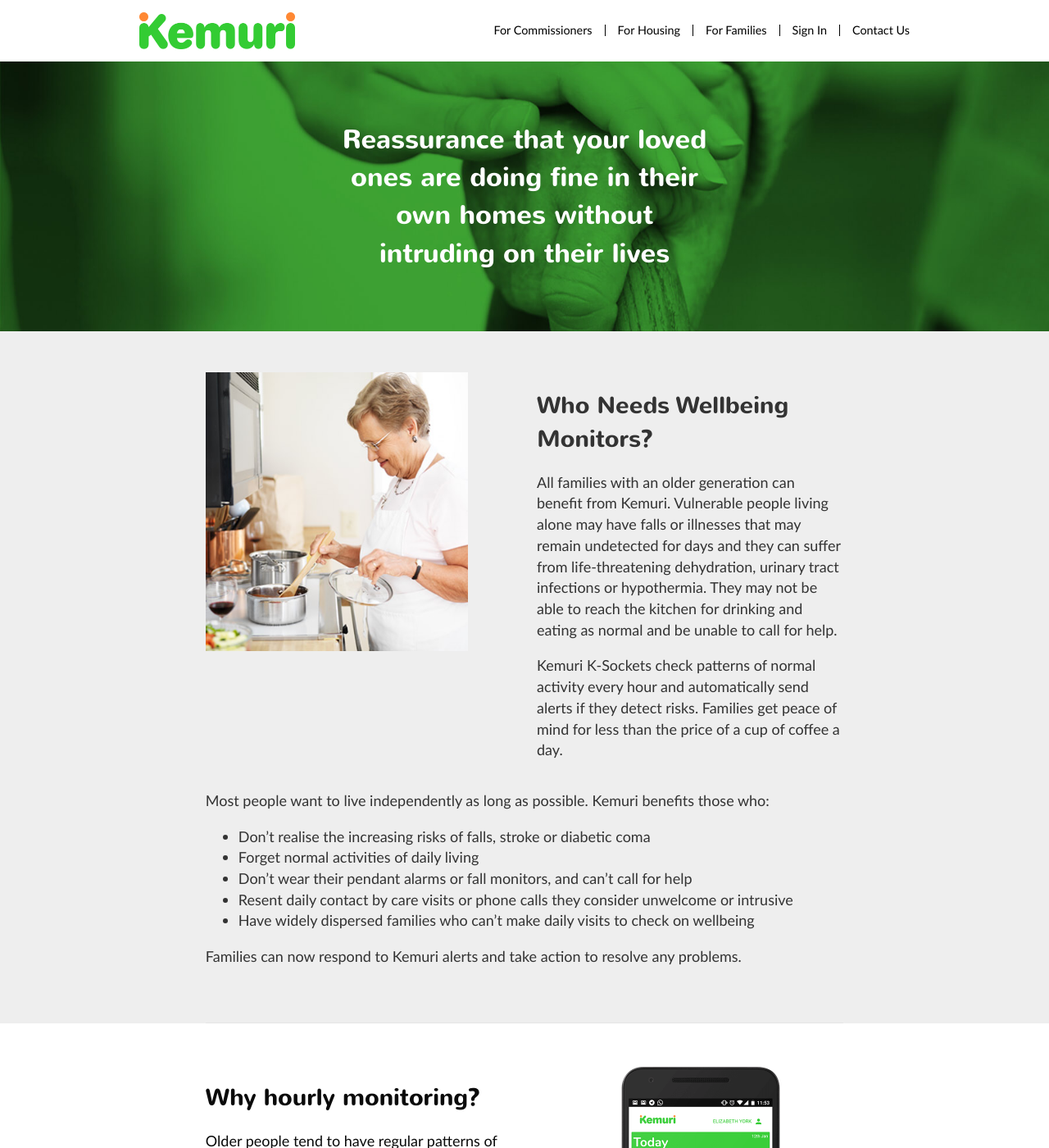
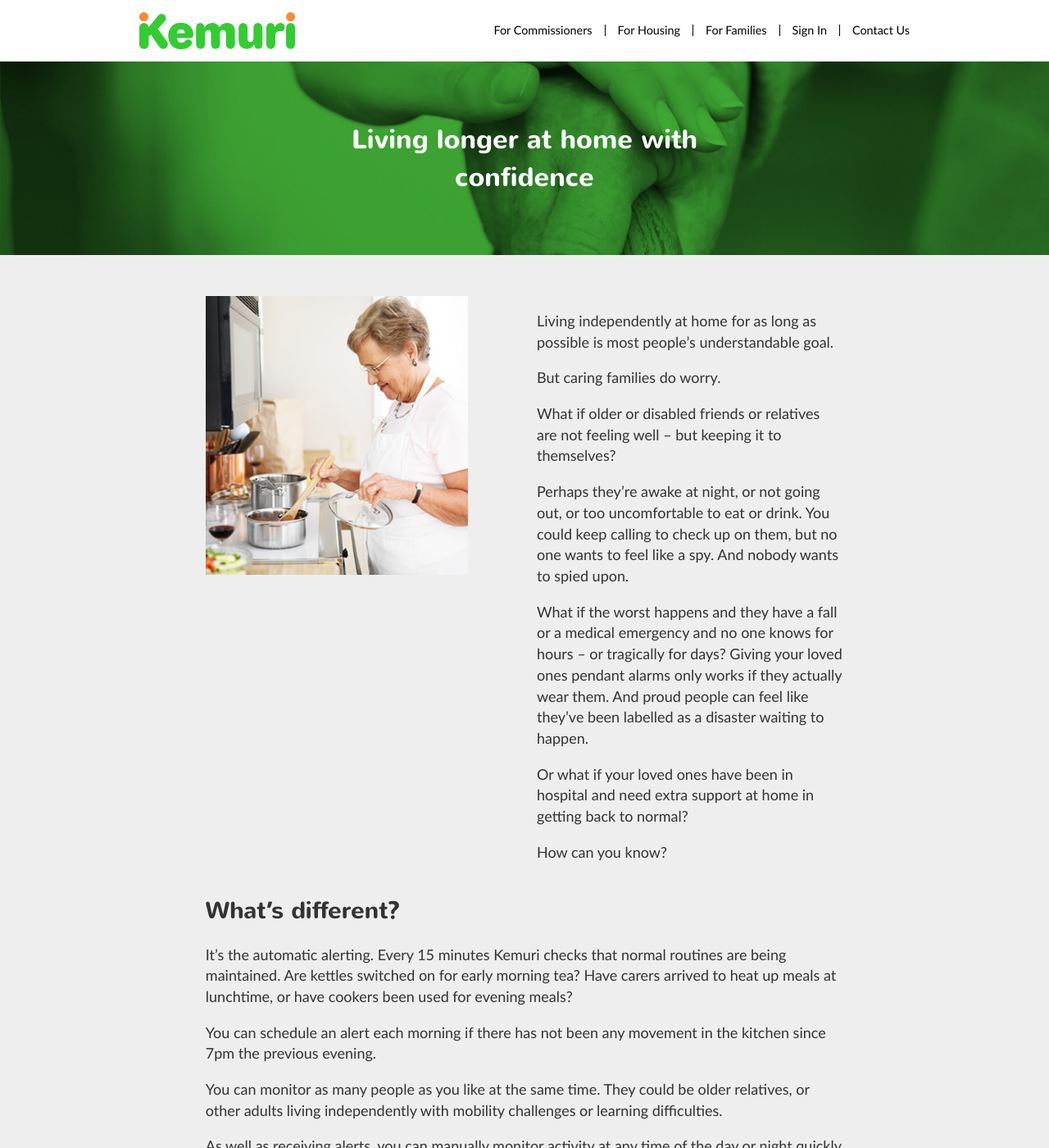
Before and after one commit to intelligentlilli/kemurisense.github.io, a Jekyll site: the page built from telecare-for-family.html, in a window 1280 px wide and 1400 px high. Shown: the whole window at 82% size. Built offline with Jekyll 4.4.1, drawn with Linux system fonts in a browser that asks for light colours; some of the changed text lies outside the part shown.

Commit message:
Reduce the home page to the new essentials

```diff
--- a/css/style.scss
+++ b/css/style.scss
@@ -383,23 +383,23 @@
 
 
 
-.post blockquote>p {
+blockquote>p {
 	font-style:italic;
 	quotes: "“" "”" "‘" "’";
 	margin-bottom:0;
 	padding-right:2em;
 }
 
-.post blockquote>p:before {
+blockquote>p:before {
     content: open-quote;
 }
-.post blockquote>p:after {
+blockquote>p:after {
     content: close-quote;
 }
-.post blockquote>footer {
+blockquote>footer {
 	text-align:right;
 }
-.post blockquote>footer:before {
+blockquote>footer:before {
     content: " - ";
 }
 
--- a/telecare-for-family.html
+++ b/telecare-for-family.html
@@ -12,7 +12,7 @@
   <div class="container">
     <div class="row">
       <div class="col-md-6 col-md-push-3 col-sm-8 col-sm-push-2 text-center">
-        <h1 style="text-align: center;">Reassurance that your loved ones are doing fine in their own homes without intruding on their lives</h1>
+        <h1 style="text-align: center;">Living longer at home with confidence</h1>
       </div>
     </div>
   </div>
@@ -28,9 +28,12 @@
         <img height="340" src="{{ site.baseurl }}/images/kemuri_well-being-396x420.jpg" class="" alt="" title="">
       </div>
       <div class="col-md-5 col-md-push-1">
-        <h2>Who Needs Wellbeing Monitors?</h2>
-        <p>All families with an older generation can benefit from Kemuri. Vulnerable people living alone may have falls or illnesses that may remain undetected for days and they can suffer from life-threatening dehydration, urinary tract infections or hypothermia. They may not be able to reach the kitchen for drinking and eating as normal and be unable to call for help.</p>
-        <p>Kemuri K-Sockets check patterns of normal activity every hour and automatically send alerts if they detect risks. Families get peace of mind for less than the price of a cup of coffee a day.</p>
+        <p>Living independently at home for as long as possible is most people’s understandable goal.</p>
+        <p>But caring families do worry.</p>
+        <p>What if older or disabled friends or relatives are not feeling well – but keeping it to themselves?</p>  Perhaps they’re awake at night, or not going out, or too uncomfortable to eat or drink. You could keep calling to check up on them, but no one wants to feel like a spy. And nobody wants to spied upon.
+        <p>What if the worst happens and they have a fall or a medical emergency and no one knows for hours – or tragically for days? Giving your loved ones pendant alarms only works if they actually wear them. And proud people can feel like they’ve been labelled as a disaster waiting to happen.</p>
+        <p>Or what if your loved ones have been in hospital and need extra support at home in getting back to normal?</p>
+        <p>How can you know?</p>
 
       </div>
     </div>
@@ -38,15 +41,13 @@
 
     <div class="row">
       <div class="col-md-10 col-md-push-1">
-        <p>Most people want to live independently as long as possible. Kemuri benefits those who:</p>
-        <ul style="list-style-type: disc">
-          <li>Don’t realise the increasing risks of falls, stroke or diabetic coma  </li>
-          <li>Forget normal activities of daily living</li>
-          <li>Don’t wear their pendant alarms or fall monitors, and can’t call for help  </li>
-          <li>Resent daily contact by care visits or phone calls they consider unwelcome or intrusive</li>
-          <li>Have widely dispersed families who can’t make daily visits to check on wellbeing</li>
-        </ul>
-        <p>Families can now respond to Kemuri alerts and take action to resolve any problems.</p>
+        <h2>What’s different?</h2>
+        <p>It’s the automatic alerting. Every 15 minutes Kemuri checks that normal routines are being maintained. Are kettles switched on for early morning tea? Have carers arrived to heat up meals at lunchtime, or have cookers been used for evening meals? </p>
+        <p>You can schedule an alert each morning if there has not been any movement in the kitchen since 7pm the previous evening.  </p>
+        <p>You can monitor as many people as you like at the same time. They could be older relatives, or other adults living independently with mobility challenges or learning difficulties. </p>
+        <p>As well as receiving alerts, you can manually monitor activity at any time of the day or night quickly and easily - without having to interrupt anybody’s daily life. You can see when appliances are being used, or check that when someone’s gone out for the day they have returned home safely. You then choose whether to get in touch with people to find out if there have been any problems.</p>
+        <p>And it’s all possible through the wonders of intelligent power sockets. </p>
+
       </div>
     </div>
   </div>
@@ -57,28 +58,12 @@
   <div class="container featured">
     <div class="row">
       <div class="col-md-5 col-md-push-1">
-        <h2>Why hourly monitoring?</h2>
-        <p>Older people tend to have regular patterns of activity during the day. Use of kettles and cooking appliances can be predicted by Kemuri’s machine learning system. It checks every hour for changes from normal patterns. Alerts may be sent as soon as the number of changes in a day is significantly higher than normal. Nobody should be left unattended for more than a few hours.</p>
+        <h2>Plug in and go</h2>
+        <p>Start with the Kemuri extension sockets. Simply plug them into wall sockets before plugging in kitchen appliances used for eating and drinking, such as kettles, coffee makers, microwaves and toasters.  Kemuri sockets collect information round the clock. They measure electricity used, people moving around in the kitchen, power failure, room temperature and humidity.
+        <p>If your loved ones prefer not to have extension sockets on the worktop, then there are wall-mounted versions. The benefit of wall-mounted sockets is that they can’t be accidentally turned off.
+        <p>It’s life as normal for your loved ones at home.
 
-        <p>Alerts may be sent by email or text message to any person who can log on to the Kemuri WebApp.  Users can also see a summary of the previous eight days.  A green day is normal, an amber day shows moderate level of change, a red day shows major changes to normal patterns and an alert may have been sent. </p>
-
-      </div>
-      <div class="col-md-5 col-md-push-1">
-        <img style="height:400px; margin:0px 100px" src="{{ site.baseurl }}/images/kemuri-app-overview.png" class="img-responsive wp-post-image" alt="" title="">
-      </div>
-
-      <div class="col-md-10 col-md-push-1">
-        <table class="changes-explanation">
-          <thead><tr><th colspan="2">Colour</th><th>Hour</th><th>Day</th></tr></thead>
-          <tbody>
-            <tr class="green"><th>Green</th><th><span class="swatch"> </span></th><td>No changes</td><td>Few changes</td></tr>
-            <tr class="amber"><th>Amber</th><th><span class="swatch"> </span></th><td>One change</td><td>Moderate changes</td></tr>
-            <tr class="red"><th>Red</th><th><span class="swatch"> </span></th><td>Two or more changes</td><td>Many changes</td></tr>
-          </tbody>
-        </table>
-        <p>For example, if Grandpa normally makes his breakfast at 7am every day and one morning he doesn’t make it. Kemuri just flags the missed use of his kettle and lack of movement in the kitchen - not an alert. Maybe he just wanted to lie in after watching a film the night before, and there’s no problem. But if he also misses his morning coffee and lunch, then any selected people will be alerted.</p>
-
-        <p>Timely family action could save a life, avert a long hospital stay and help to retain independent living.</p>
+        <p><a href="{{ site.baseurl }}/telecare-for-independent-living">Read more about Kemuri sockets</a></p>
       </div>
     </div>
   </div>
@@ -87,13 +72,14 @@
 <div class="section section-white" id="who">
   <div class="container featured">
     <div class="row">
-      <div class="col-md-5 col-md-push-1">
-        <img width="400" src="{{ site.baseurl }}/images/man-toast-large.jpg" class="img-responsive wp-post-image" alt="" title="">
-      </div>
-      <div class="col-md-5 col-md-push-1">
-        <h2>Who can be alerted?</h2>
-        <p>The older person must give informed consent for users to view the WebApp and receive alerts.  Authorised users can choose to receive email alerts, SMS text alerts or no alerts. Families can share the responsibility for responding to alerts and change who receives them at any time. </p>
-        <p>Pattern recognition is fully automatic by machine learning and there are no complicated rules to set up.</p>
+      <div class="col-md-10 col-md-push-1">
+        <h2>Alerter app</h2>
+        <p>The brilliance of Kemuri is the alerter app. It learns how your relatives normally use their appliances and automatically sends alerts to you by email or text as soon as it calculates unusually high numbers of changes in the day. You don’t have to do anything apart from making sure you have your smartphone handy.</p>
+        <p>You decide if an alert is a cause for concern and how to respond. Get in touch with your loved one, contact a neighbour, speak to a carer or warden, or even call emergency services.</p>
+        <p>Many people now have busy life styles and can’t find the time for daily checking. There’s absolutely no need for you to watch and monitor, but you can if you like.</p>
+        <p>Any number of responders can view one person. Any approved viewers can monitor any number of loved ones. You can make arrangements for who gets automatic alerts or switch them off at any time. </p>
+        <p>Privacy is assured. Kemuri is collecting sensor data from somebody’s home. It can’t be shared unless they have agreed who has permission to view.  </p>
+
       </div>
     </div>
   </div>
@@ -104,58 +90,17 @@
   <div class="container featured">
     <div class="row">
       <div class="col-md-10 col-md-push-1">
-        <h2>What are Kemuri benefits?</h2>
-        <p>For older people, Kemuri K-Sockets carry no stigma. They look like ordinary, familiar, power sockets. Just plug in kettles, microwaves, toasters or any other cooking equipment with no change to normal activity. With hourly monitoring, people live safer in their own homes for longer.</p>
-        <p>For families, you can reduce the trauma of loved ones not being able to call for help. You can improve their health outcomes with faster medical treatment and enable them to continue living independently.</p>
+        <blockquote>
+          <p>It is so reassuring to know that I will be notified if dad isn’t ok.</p>
+          <footer> Person X</footer>
+        </blockquote>
+
+
       </div>
     </div>
   </div>
 </div>
 
-
-
-<div class="section section-white" id="simple">
-  <div class="container featured">
-    <div class="row">
-      <div class="col-md-10 col-md-push-1">
-
-        <h2>Is Kemuri simple to install?</h2>
-        <p>Yes. There’s a choice of portable or fixed K-Sockets.  Portable K-Sockets simply plug into a power socket close to a kitchen worktop.  Fixed K-Sockets need a competent person to replace an existing double power socket. After installation, plug a kettle and any cooking appliance into the K-Socket.</p>
-        <p>Everything else is automatic. K-Sockets immediately start sending data to the Internet from internal sensors for motion, electrical power, room temperature and humidity. Built-in SIM cards means they work without broadband and internal batteries provide 18 hours back-up if there is a power cut.</p>
-      </div>
-    </div>
-    <div class="row">
-      <div class="col-md-3 col-md-push-1">
-        <img width="240" src="{{ site.baseurl }}/images/download/socket/Kemuri%20SmartSense%20Reenablement%20640x480.jpg" class="img-responsive wp-post-image" alt="" title="">
-      </div>
-      <div class="col-md-7 col-md-push-1">
-        <h3>Portable - for immediate use</h3>
-
-        <p>Portable K-Sockets, also known as Reablement Monitors, are ideal for installation immediately after discharge from hospital, a fall or other medical conditions that increase the risk of living alone.  </p>
-        <p>However, some users switch off at the wall socket, which triggers unnecessary alerts that cause concern.  In such cases it is preferable to replace them with alternative fixed K-Sockets. </p>
-      </div>
-    </div>
-    <div class="row">
-      <div class="col-md-3 col-md-push-1">
-        <img width="240" src="{{ site.baseurl }}/images/download/socket/Kemuri%20SmartSense%20Socket%20640x480.jpg" class="img-responsive wp-post-image" alt="" title="">
-
-      </div>
-      <div class="col-md-7 col-md-push-1">
-        <h3>Fixed - for tamperproof installation</h3>
-
-        <p>Fixed K-Sockets, also known as Wellbeing Monitors, replace standard double power sockets. They are ideal for ensuring permanent connection to a mains power supply; they cannot be switched off. </p>
-      </div>
-    </div>
-
-    <div class="row">
-      <div class="col-md-10 col-md-push-1">
-        <h2>How much does it cost?</h2>
-        <p>The cost will be less than buying a cup of coffee per day.</p>
-        <p>The actual cost depends on the type of unit required, type of response service required, length of contract and whether VAT is payable.  </p>
-      </div>
-    </div>
-  </div>
-</div>
 
 
 <div class="section section-orange" id="kemurisense">
```
Also changed, not shown: index.html (+10 -55 lines).
